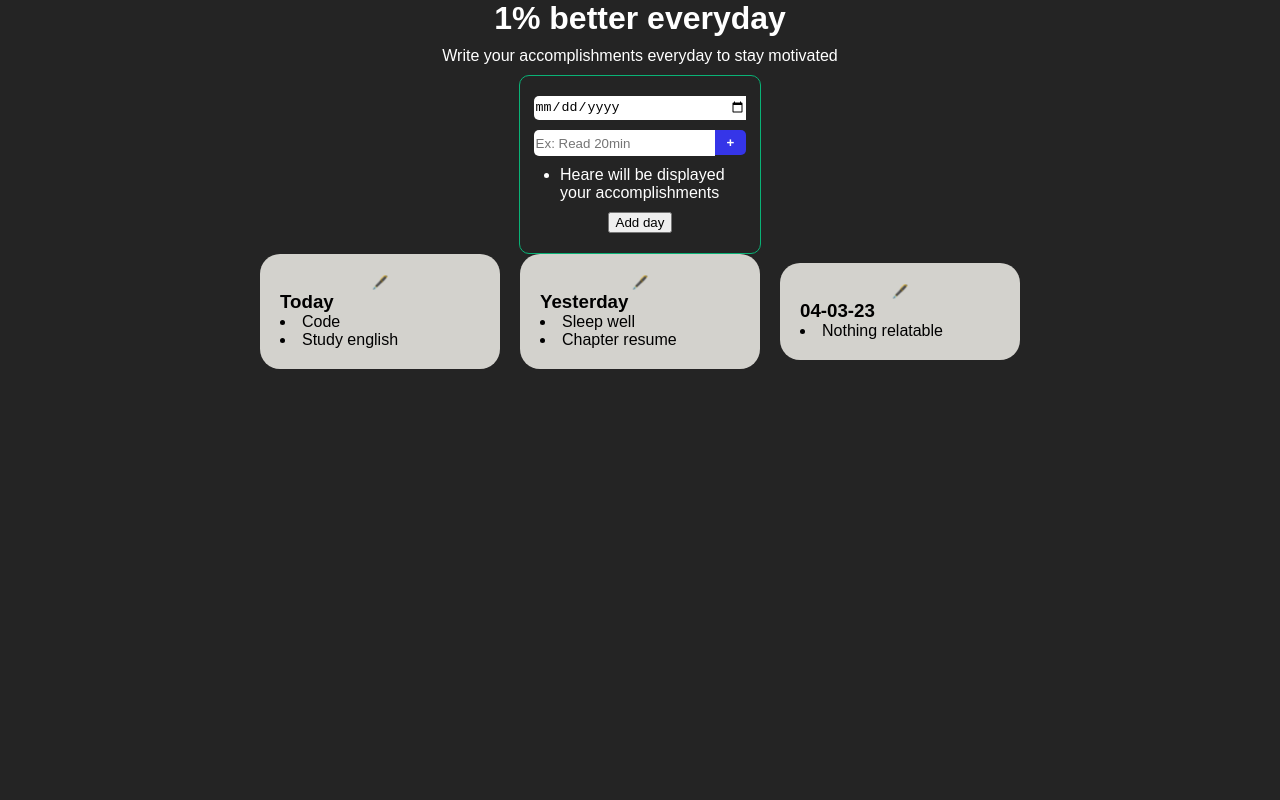
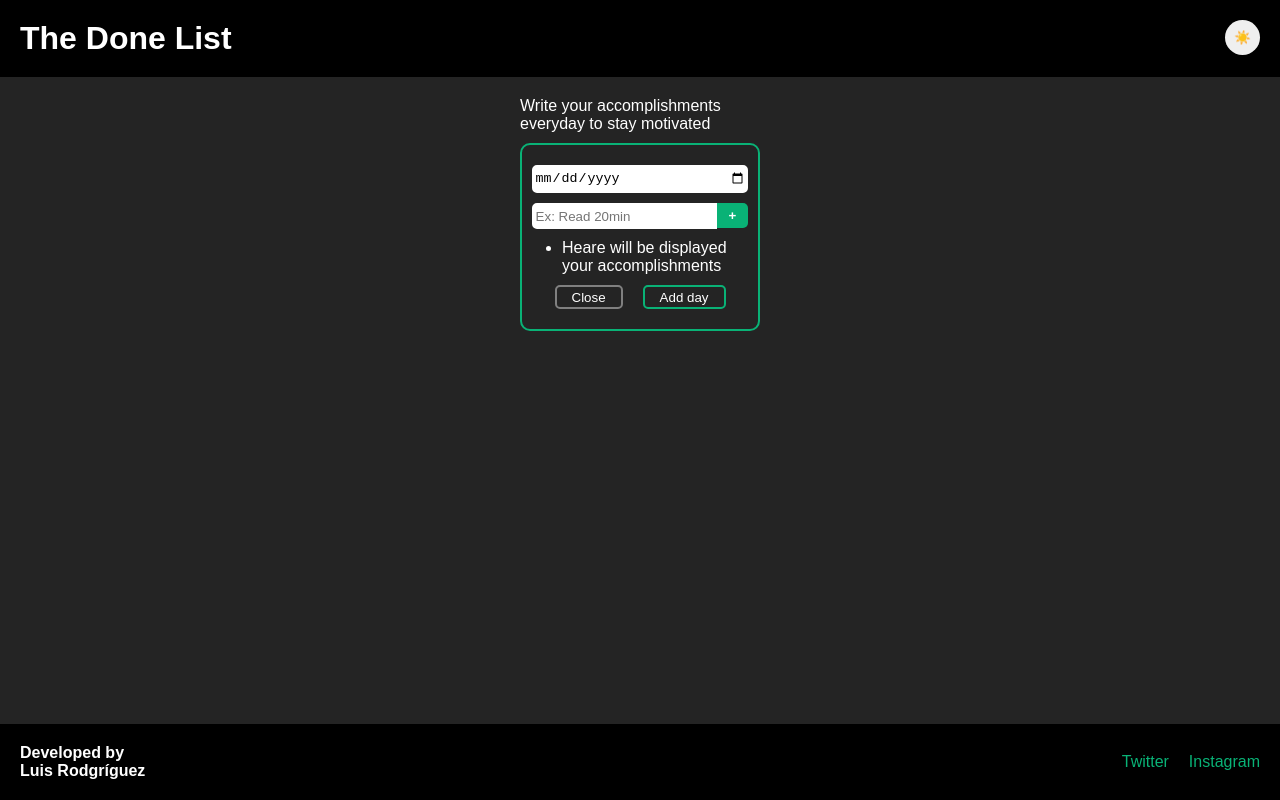
Before and after one commit to LuiguiDev/Accumbens, a React (Vite) app in the folder Accumbens/: page / in a window 1280 px wide. Built offline with nearby package versions, Linux system fonts and the light colour scheme.

Commit message:
Added dark-light themes and stylized the app with title, footer and nice color palete, most of the functionalitis working

```diff
--- a/Accumbens/src/App.jsx
+++ b/Accumbens/src/App.jsx
@@ -1,37 +1,14 @@
-import { useState } from 'react'
+import { useEffect, useState } from 'react'
 import './styles/App.css';
 import { DaysList } from './Components/DaysList';
 import { v4 as uuidv4 } from 'uuid';
 import { Day } from './Components/Day';
 import { Header } from './Components/Header';
+import { Footer } from './Components/Footer';
 
 function App() {
-  const initialState = JSON.parse(localStorage.getItem('achivements')) || [
-    {
-      day: 'Today',
-      task: ['Code', 'Study english'],
-    }
-  ];
-  const [achivements, setAchivements] = useState([
-    {
-      id: uuidv4(),
-      date: 'Today',
-      content: ['Code', 'Study english'],
-      editable: false
-    },
-    {
-      id: uuidv4(),
-      date: 'Yesterday',
-      content: ['Sleep well', 'Chapter resume'],
-      editable: false
-    },
-    {
-      id: uuidv4(),
-      date: '04-03-23',
-      content: ['Nothing relatable'],
-      editable: false
-    }
-  ]);
+  const initialState = JSON.parse(localStorage.getItem('achivements')) || [];
+  const [achivements, setAchivements] = useState(initialState);
 
   function changeAccState (newState) {
     setAchivements(newState);
@@ -43,14 +20,13 @@ function App() {
         overallState={achivements}
         changeAccState={changeAccState}
       />
-      <main className="tonalli_list">
       <DaysList
         key={uuidv4()}
         achivements={achivements}
         id={uuidv4()}
         changeAccState={changeAccState}
       />
-      </main>
+      <Footer />
     </>
   )
 }
--- a/Accumbens/src/Components/Day.jsx
+++ b/Accumbens/src/Components/Day.jsx
@@ -1,7 +1,7 @@
 import { useState } from "react";
 import { v4 as uuid } from "uuid";
 
-export function Day ({ dayContent, state, changeAchivementsState}) {
+export function Day ({ dayContent, state, changeAccState}) {
   const [innerState, setInnerState] = useState([])
 
   function editTonalli (selectedId) {
@@ -12,7 +12,7 @@ export function Day ({ dayContent, state, changeAchivementsState}) {
     if(!findedCard) return
     if(findedCard) {
       findedCard.editable = !findedCard.editable
-      changeAchivementsState(newState)
+      changeAccState(newState)
     }
   };
   function manageSubmit (e) {
@@ -23,13 +23,13 @@ export function Day ({ dayContent, state, changeAchivementsState}) {
     const finded = newState.find(({id}) => id === dayContent.id)
 
     finded.content.push(inputValue)
-    changeAchivementsState(newState)
+    changeAccState(newState)
   }
   function manageDelete() {
     if(confirm('Are you sure you want to delete this entire day?')){
       const newState = state.filter(({id}) => id != dayContent.id);
 
-      changeAchivementsState(newState)
+      changeAccState(newState)
     }else{
       console.log('Keep editing')
     }
@@ -42,24 +42,27 @@ export function Day ({ dayContent, state, changeAchivementsState}) {
 
   return (
     <div className="paper">
-    <button className='edit' onClick={() => editTonalli(dayContent.id)}>🖋️</button>
-    <h3>{dayContent.date || null}</h3>
+      <div className="header">
+        <h3>{dayContent.date}</h3>
+        <button className='edit' onClick={() => editTonalli(dayContent.id)}>Edit</button>
+      </div>
+
       {dayContent.editable &&
         <form onSubmit={manageSubmit}>
           <input type="text" placeholder='Ex: Read 20min' />
           <button className='add'>+</button>
         </form>
       }
-    {dayContent.content.map(task => {
+      {dayContent.content?.map(task => {
         return (
           <li key={uuid()}>{task}</li>
         )
       })}
       {dayContent.editable &&
         <div className='edit_buttons'>
-        <button className='delete' onClick={manageDelete}>Delete</button>
-        <button className='exit' onClick={manageExit}>Exit</button>
-        <button className='save' onClick={manageSave}>Save</button>
+          <button className='button delete' onClick={manageDelete}>Delete</button>
+          <button className='button exit' onClick={manageExit}>Exit</button>
+          <button className='button save' onClick={manageSave}>Save</button>
         </div>
       }
     </div>
--- a/Accumbens/src/Components/DaysList.jsx
+++ b/Accumbens/src/Components/DaysList.jsx
@@ -4,7 +4,8 @@ import { v4 as uuid } from 'uuid';
 import { Day } from './Day';
 
 
-export function DaysList({ achivements, changeAchivementsState}) {
+export function DaysList({ achivements, changeAccState}) {
+
   function getDate () {
     const date = new Date();
     const dd = date.getDate();
@@ -30,9 +31,8 @@ export function DaysList({ achivements, changeAchivementsState}) {
     e.target[0].value = '';
   };
 
-
   return(
-    <div className="day_list">
+    <main className="day_list">
       {
         achivements.map(element => {
           return (
@@ -40,11 +40,11 @@ export function DaysList({ achivements, changeAchivementsState}) {
               key={uuid()}
               dayContent={element}
               state={achivements}
-              changeAchivementsState={changeAchivementsState}
+              changeAccState={changeAccState}
             />
           )
         })
       }
-    </div>
+    </main>
   )
 }
--- /dev/null
+++ b/Accumbens/src/Components/Footer.jsx
@@ -0,0 +1,15 @@
+import '../styles/footer.css'
+
+export function Footer () {
+  return (
+    <footer>
+      <h4>Developed by <br />
+        <strong>Luis Rodgríguez</strong>
+      </h4>
+      <div className="social_media">
+        <a href="https://twitter.com/LuiguiDev">Twitter</a>
+        <a href="https://www.instagram.com/luigui._/">Instagram</a>
+      </div>
+    </footer>
+  )
+}
--- a/Accumbens/src/Components/Header.jsx
+++ b/Accumbens/src/Components/Header.jsx
@@ -3,6 +3,7 @@ import { v4 as uuid } from "uuid";
 import '../styles/header.css'
 
 export function Header ({ overallState, changeAccState }) {
+  // States
   const [day, setDay] = useState(
     {
       id: uuid(),
@@ -11,8 +12,23 @@ export function Header ({ overallState, changeAccState }) {
       editable: false
     }
   );
-  const [prevMode, setPrevMode] = useState(false)
+  const [prevMode, setPrevMode] = useState(false);
+  const [darkMode, setDarkMode] = useState(true);
 
+  // Functions
+  function changeMode () {
+    const body = document.querySelector('body')
+    if (darkMode) {
+      body.setAttribute('data-theme', 'dark')
+      setDarkMode(false)
+    }else if (!darkMode) {
+      body.setAttribute('data-theme', 'light')
+      setDarkMode(true)
+    }
+  }
+  useState(() => {
+    changeMode()
+  }, []);
   function addAcc (e) {
     e.preventDefault();
 
@@ -21,9 +37,13 @@ export function Header ({ overallState, changeAccState }) {
 
     newState.content.push(inputValue)
     setDay(newState)
-  }
+  };
+  function shrinkAddDay () {
+    setPrevMode(true)
+  };
 
-  function AddDayPrev () {
+  //Components
+  const AddDayPrev = () => {
     return (
       <button
         className="add_day_prev"
@@ -32,13 +52,22 @@ export function Header ({ overallState, changeAccState }) {
       Add Day
       </button>
     )
-  }
-  function AddDayExtended ({overallState, changeAccState}) {
+  };
+  const AddDayExtended = ({overallState, changeAccState}) => {
+    function manageAddDay () {
+      if(day.content.length === 0) return
 
-    function manageAddDay () {
       const newState = structuredClone(overallState);
-      newState.push(day)
-      changeAccState(newState)
+
+      newState.push(day);
+      changeAccState(newState);
+      setDay({
+        id: uuid(),
+        content: [],
+        date: undefined,
+        editable: false
+      });
+      window.localStorage.setItem('achivements', JSON.stringify(newState))
     };
     function manageDateChange (e) {
       const dateValue= e.target.value
@@ -47,6 +76,7 @@ export function Header ({ overallState, changeAccState }) {
       newDayState.date = dateValue;
       setDay(newDayState)
     };
+
     return (
       <div className="card">
         <div className="inputs">
@@ -57,7 +87,7 @@ export function Header ({ overallState, changeAccState }) {
             onChange={manageDateChange}
           />
           <form className="add_acc" onSubmit={addAcc}>
-            <input type="text" placeholder="Ex: Read 20min"/>
+            <input id="add_input" type="text" placeholder="Ex: Read 20min"/>
             <button className="add" type="submit"> +</button>
           </form>
         </div>
@@ -73,15 +103,29 @@ export function Header ({ overallState, changeAccState }) {
             )
           })}
         </ul>
-        <button className="add_day" onClick={manageAddDay}>Add day</button>
+        <div className="buttons_sc">
+          <button className="close_day" onClick={shrinkAddDay}>Close</button>
+          <button className="add_day" onClick={manageAddDay}>Add day</button>
+        </div>
     </div>
     )
-  }
+  };
+
   return (
-    <header>
-      <h1>1% better everyday</h1>
-      <p>Write your accomplishments everyday to stay motivated</p>
-      {prevMode ? <AddDayPrev /> : <AddDayExtended overallState={overallState} changeAccState={changeAccState} />}
-    </header>
+    <>
+      <header>
+        <h1>The Done List</h1>
+        <button
+          className='theme_button'
+          onClick={changeMode}
+        >
+          {darkMode ? '🌙' : '☀️'}
+        </button>
+      </header>
+      <div className="add_day_container">
+        <p>Write your accomplishments everyday to stay motivated</p>
+        {prevMode ? <AddDayPrev /> : <AddDayExtended overallState={overallState} changeAccState={changeAccState} />}
+      </div>
+    </>
   )
 }
--- a/Accumbens/src/styles/App.css
+++ b/Accumbens/src/styles/App.css
@@ -0,0 +1,3 @@
+body {
+  background-color: var(--body_background);
+}
--- a/Accumbens/src/styles/card.css
+++ b/Accumbens/src/styles/card.css
@@ -1,3 +1,10 @@
+h1, p {
+  color: var(--body_color);
+}
+.header {
+  display: flex;
+  justify-content: space-between;
+}
 .day_list{
   display: grid;
   grid-template-columns: repeat(auto-fit, 240px);
@@ -20,6 +27,7 @@
   border-radius: 20px;
   padding: 20px;
   display: flex;
+  gap: 10px;
   flex-direction: column;
   padding: 20px;
   width: calc(100% - 40px);
@@ -39,6 +47,27 @@ input {
   color: white;
   font-weight: bold;
   border: none;
-  background-color: rgb(53, 53, 232);
+  background-color: rgb(9,178,118);
   border-radius: 0 5px 5px 0;
 }
+.edit_buttons {
+  display: flex;
+  gap: 10px;
+  width: 100%;
+  justify-content: space-between;
+}
+.button {
+  border: none;
+  padding: 5px 15px;
+  border-radius: 5px;
+  color: white;
+}
+.delete {
+  background-color: red;
+}
+.exit {
+  background-color: grey;
+}
+.save {
+  background-color: rgb(9,178,118);
+}
--- /dev/null
+++ b/Accumbens/src/styles/footer.css
@@ -0,0 +1,21 @@
+footer {
+  font-family: Arial, Helvetica, sans-serif;
+  display: flex;
+  background-color: var(--footer_background);
+  color: var(--body_color);
+  padding: 20px;
+  position: absolute;
+  bottom: 0;
+  width: calc(100% - 40px);
+  justify-content: space-between;
+}
+.social_media {
+  display: flex;
+  gap: 20px;
+  align-items: center;
+}
+a{
+  font-family: arial;
+  text-decoration: none;
+  color: rgb(9,178,118);
+}
--- a/Accumbens/src/styles/header.css
+++ b/Accumbens/src/styles/header.css
@@ -1,6 +1,7 @@
 p, .li_element {
-  color: white
+  color: var(--body_color)
 }
+
 .add_day_prev {
   outline: inherit;
   width: 240px;
@@ -12,14 +13,28 @@ p, .li_element {
 }
 .add_day_prev:hover{
   background-color: rgb(9,178,118);
-  color: white;
+  color: var(--body_color);
 }
 header {
   display: flex;
+  justify-content:space-between;
+  gap: 10px;
+  padding: 20px;
+  width: calc(100% - 40px);
+  background-color: var(--footer_background);
+}
+.theme_button {
+  border-radius: 50%;
+  padding: 0;
+  width: 35px;
+  height: 35px;
+  border: none;
+}
+.add_day_container {
+  display: flex;
   flex-direction: column;
-  align-items: center;
   gap: 10px;
-  max-width: 500px;
+  width: 240px;
   margin: auto;
 }
 .card {
@@ -27,7 +42,7 @@ header {
   flex-direction: column;
   align-items: center;
   gap: 10px;
-  border: 1px solid rgb(9,178,118);
+  border: 2px solid rgb(9,178,118);
   padding: 20px;
   border-radius: 10px;
   max-width: 200px;
@@ -37,6 +52,42 @@ header {
   flex-direction: column;
   gap: 10px;
 }
+#date_input {
+  border: var(--input_border);
+  border-radius: 5px;
+}
+#add_input {
+  border: var(--input_border);
+  height: 20px;
+}
 .add_acc {
   display: flex;
 }
+.buttons_sc {
+  display: flex;
+  gap: 20px;
+}
+.close_day {
+  border: 2px solid gray;
+  background-color: transparent;
+  color: var(--body_color);
+  height: 24px;
+  border-radius: 5px;
+  padding: 2px 15px;
+}
+.close_day:hover {
+  background-color: grey;
+  color: white;
+}
+.add_day {
+  height: 24px;
+  border: 2px solid rgb(9,178,118);
+  border-radius: 5px;
+  background: transparent;
+  padding: 2px 15px;
+  color: var(--body_color);
+}
+.add_day:hover{
+  background-color: rgb(9,178,118);
+  color: white;
+}
--- a/Accumbens/src/styles/index.css
+++ b/Accumbens/src/styles/index.css
@@ -1,9 +1,26 @@
 *{
   margin: 0;
 }
+#root {
+  display: flex;
+  flex-direction: column;
+  gap: 20px;
+}
 :root {
-  background-color: #242424;
+  --body_background: #242424;
+  --body_color: white;
+  --input_border: 2px solid white;
+  --buttons_color: white;
+  --footer_background: black;
 }
+[data-theme='light'] {
+  --body_background: #ffffff;
+  --body_color: black;
+  --input_border: 2px solid #09b276;
+  --buttons_color: black;
+  --footer_background: rgb(216, 223, 238);
+}
+
 h1,
 h2,
 h3,
@@ -11,9 +28,6 @@ p,
 li{
   font-family: Arial;
 }
-h2, h1{
-  color: white;
-}
 ul{
   padding-inline-start: 20px;
 }
```
Lines whose indentation alone changed are shown as unchanged.
